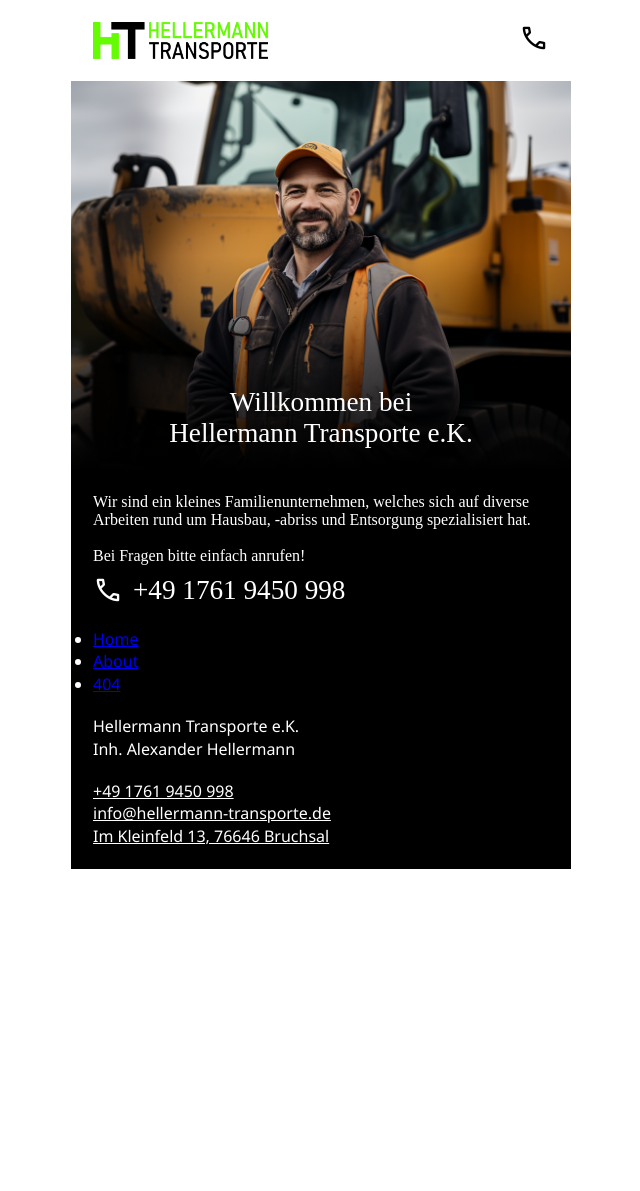
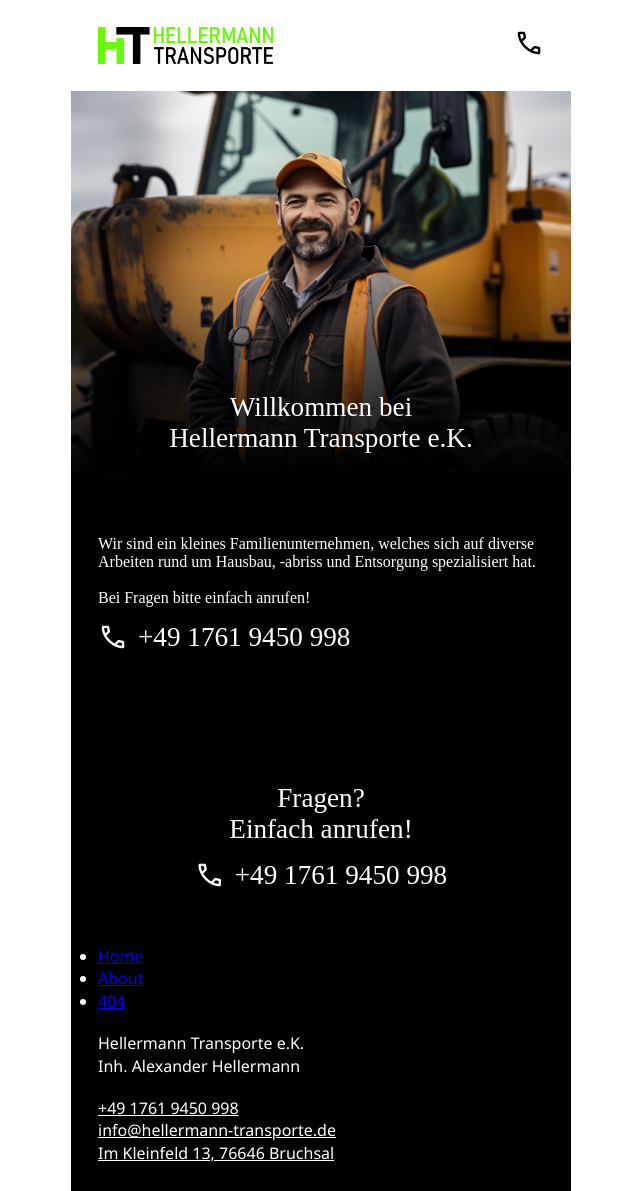
Before and after one commit to NicoSchwandner/HellermannTransporte.de, a Gatsby site: page / in a window 1280 px wide. Shown: the whole page, without its empty margins (319-959 px from the left). Before the commit the page ends 869 px from the top, so only its background shows below. Built offline with nearby package versions, Linux system fonts and the light colour scheme; Gatsby itself is replaced by a stand-in of ours; a web font is replaced by a local one.

Commit message:
WIP Call to action finished

```diff
--- a/src/components/layout/layout.module.css
+++ b/src/components/layout/layout.module.css
@@ -23,12 +23,12 @@
   display: flex;
   justify-content: space-between;
   align-items: center;
-  padding: 22px;
+  padding: 27px;
   background-color: #ffffff;
 }
 
 .footerContainer {
-  padding: 22px;
+  padding: 27px;
   background-color: #000000;
   color: #ffffff;
   line-height: 140%;
--- a/src/components/sections/welcome.jsx
+++ b/src/components/sections/welcome.jsx
@@ -7,6 +7,8 @@ import {
   welcomeTitle,
   welcomePhoneNumber,
   noDefaultUnderline,
+  sectionContainer,
+  callToActionText,
 } from "./welcome.module.css";
 import profilePicture from "../../images/profile.png";
 import { iconButtonSecondary } from "../iconButtons/iconButton.module.css";
@@ -20,7 +22,7 @@ const Welcome = () => {
       <div style={{ "--background-image": `url(${profilePicture})` }} className={`${backgroundImage} ${profileImage}`}>
         <p className={welcomeTitle}>Willkommen bei Hellermann Transporte e.K.</p>
       </div>
-      <div>
+      <div className={sectionContainer}>
         <p className={welcomeText}>
           Wir sind ein kleines Familienunternehmen, welches sich auf diverse Arbeiten rund um Hausbau, -abriss und
           Entsorgung spezialisiert hat.
@@ -38,6 +40,23 @@ const Welcome = () => {
           {phoneNumber}
         </a>
       </div>
+      <div>Bilder</div>
+      <div className={sectionContainer}>
+        <p className={callToActionText}>
+          Fragen?
+          <br />
+          Einfach anrufen!
+        </p>
+        <a
+          href={`tel:${phoneNumber}`}
+          className={`icon-button ${iconButtonSecondary} ${welcomePhoneNumber} ${noDefaultUnderline}`} //TODO fix underline on hover
+        >
+          <span className={`material-symbols-outlined ${iconButtonSecondary}`} style={{ fontSize: "30px" }}>
+            call
+          </span>
+          {phoneNumber}
+        </a>
+      </div>
     </div>
   );
 };
--- a/src/components/sections/welcome.module.css
+++ b/src/components/sections/welcome.module.css
@@ -3,9 +3,9 @@
   flex-direction: column;
   justify-content: center;
   align-items: center;
-  /* padding: 22px; */
+  /* padding: 27px; */
   background-color: #000000;
-  gap: 22px;
+  gap: 27px;
 }
 
 .backgroundImage {
@@ -30,7 +30,7 @@
   font-style: normal;
   font-weight: 400;
   line-height: normal;
-  padding: 22px;
+  padding: 27px;
   text-wrap: balance;
 }
 
@@ -40,7 +40,7 @@
   font-style: normal;
   font-weight: 400;
   line-height: normal;
-  padding: 0 22px 0 22px;
+  /* padding: 0 27px 0 27px; */
 }
 
 .welcomePhoneNumber {
@@ -52,7 +52,7 @@
   font-size: 1.7rem;
   font-weight: 400;
   line-height: normal;
-  padding: 10px 22px 0 22px;
+  /* padding: 10px 27px 0 27px; */
   /* text-decoration: none; */
 }
 
@@ -67,3 +67,28 @@
 .noDefaultUnderline a:hover {
   text-decoration: underline;
 }
+
+.sectionContainer {
+  display: flex;
+  flex-direction: column;
+  padding: 27px;
+  gap: 15px;
+}
+
+.callToActionContainer {
+  display: flex;
+  flex-direction: column;
+  justify-content: center;
+  align-items: center;
+}
+
+.callToActionText {
+  color: #fff;
+  font-family: "Patua One", serif;
+  font-style: normal;
+  font-weight: 400;
+  line-height: normal;
+  padding: 0 27px 0 27px;
+  font-size: 1.7rem;
+  text-align: center;
+}
```
